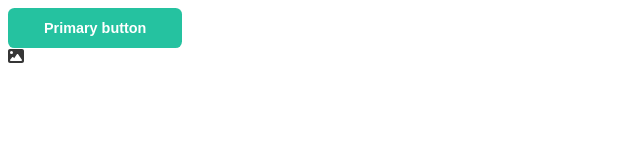
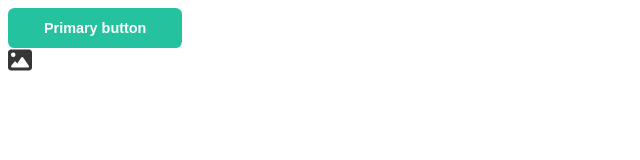
Before and after one commit to CyprienF/buzzui-vue, a Vue app: page / in a window 1280 px wide. Shown: the top 160 px of the page, without its empty margins (0-640 px from the left). Built offline with nearby package versions, Linux system fonts and the light colour scheme.

Commit message:
feat(BuzzIcon): add size prop

```diff
--- a/src/components/BuzzIcon.vue
+++ b/src/components/BuzzIcon.vue
@@ -1,5 +1,7 @@
 <template>
-  <div class="icon"><font-awesome-icon :icon="icon" /></div>
+  <div class="icon" :class="size">
+    <font-awesome-icon :icon="icon" />
+  </div>
 </template>
 
 <script setup lang="ts">
@@ -16,7 +18,6 @@ const { getColor } = useColor();
 interface Props {
   style: string;
   icon: string;
-  sharp: boolean;
   color: Color;
   size: Size;
 }
@@ -30,10 +31,24 @@ const props = withDefaults(defineProps<Props>(), {
 
 const icon = computed(() => `${props.pack} ${props.icon}`);
 const color = computed(() => getColor(props.color));
+const size = computed(() => `icon__${props.size}`);
 </script>
 
 <style scoped lang="scss">
 .icon {
   color: v-bind(color);
+  font-size: 1.5rem;
+
+  &__small {
+    font-size: 1.25rem;
+  }
+
+  &__medium {
+    font-size: 1.75rem;
+  }
+
+  &__large {
+    font-size: 2rem;
+  }
 }
 </style>
```
